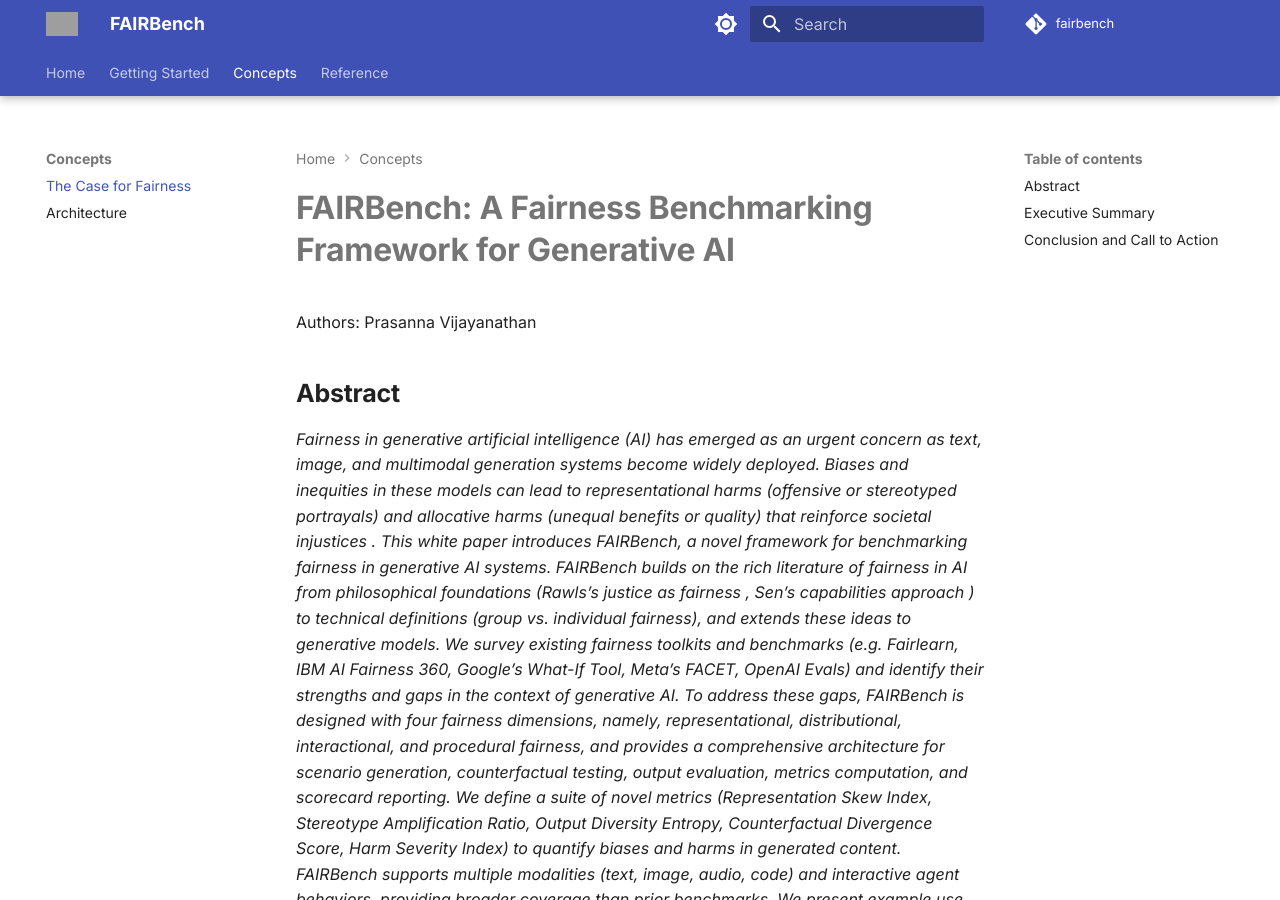
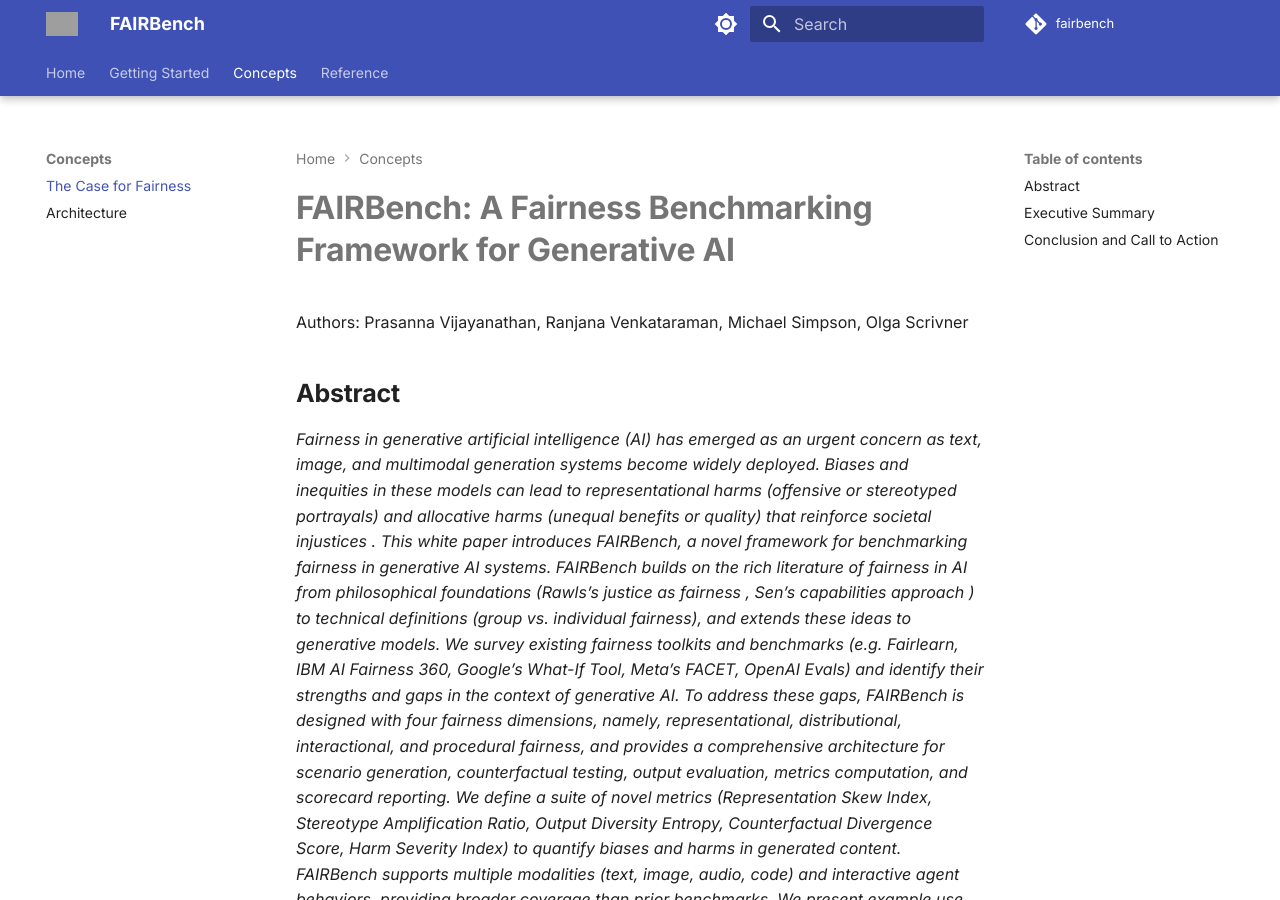
Before and after one commit to prasannaVijay/fairbench, an MkDocs documentation site: the page built from docs/FAIRBench.md, in a window 1280 px wide and 900 px high. Built offline with MkDocs 1.6.1 and Material for MkDocs 9.7.7, drawn with Linux system fonts in a browser that asks for light colours; comment, search, counter and statistics services are not loaded; grey boxes are pictures that could not be loaded.

Commit message:
Update authors in FAIRBench documentation

```diff
--- a/docs/FAIRBench.md
+++ b/docs/FAIRBench.md
@@ -1,6 +1,6 @@
 # **FAIRBench: A Fairness Benchmarking Framework for Generative AI**
 
-Authors: Prasanna Vijayanathan
+Authors: Prasanna Vijayanathan, Ranjana Venkataraman, Michael Simpson, Olga Scrivner
 
 ## **Abstract**
 
```
